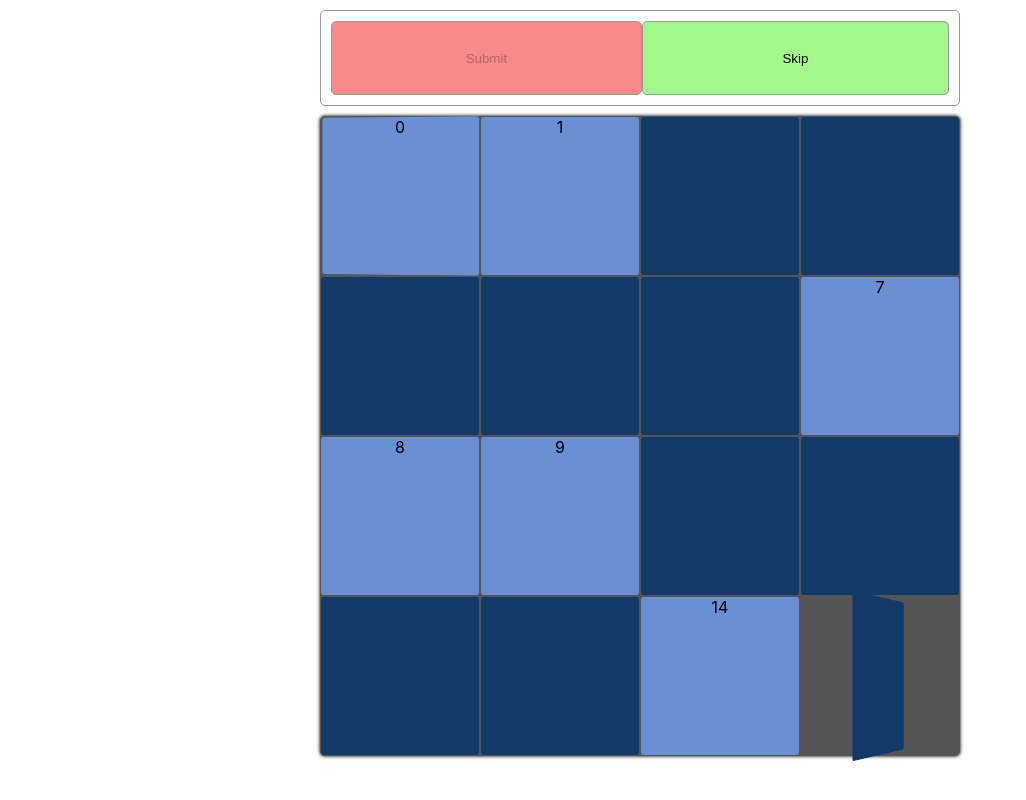
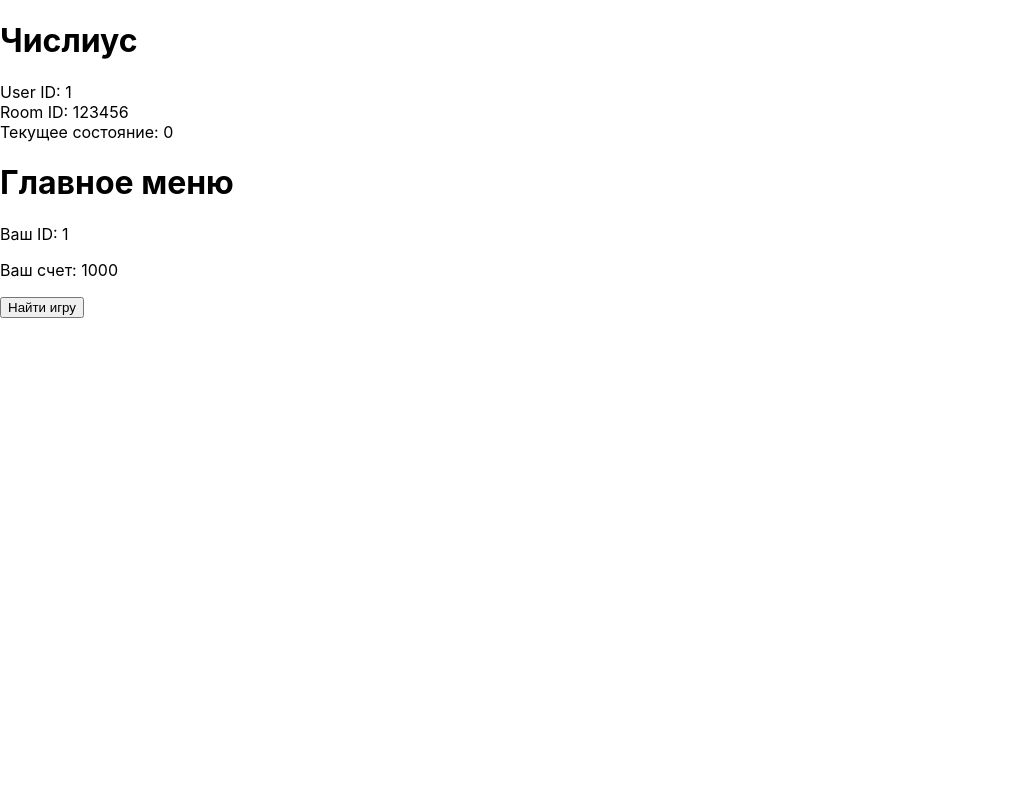
Before and after one commit to future-genius16/Chislius, a React (Create React App) app in the folder chislius_client/: page / in a window 1280 px wide. Shown: the whole page, without its empty margins (0-1026 px from the left). Built offline with nearby package versions, Linux system fonts and the light colour scheme.

Commit message:
Add states screens and message templates for test

```diff
--- a/chislius_client/src/App.js
+++ b/chislius_client/src/App.js
@@ -1,10 +1,189 @@
-import {Fragment} from "react";
-import GameScreen from './components/screen/GameScreen';
+import {Fragment, useEffect, useState} from "react"
+
+const States = {
+    MENU: 0, ROOM: 1, GAME: 2, MOVE: 3, END: 4
+}
 
 function App() {
-    return (<Fragment>
-        <GameScreen/>
-    </Fragment>);
+    const [state, setState] = useState(States.MENU)
+    const [userId, setUserId] = useState(null)
+    const [roomId, setRoomId] = useState(null)
+    const [data, setData] = useState(null)
+
+    useEffect(() => {
+        const message_0 = {
+            state: States.MENU, score: 1000
+        }
+        const message_1 = {
+            state: States.ROOM,
+            players: [{id: 1, name: "Player1", ready: true}, {id: 2, name: "Player2", ready: false}, {
+                id: 3, name: "Player3", ready: true
+            }]
+        }
+        const message_2 = {
+            state: States.GAME, players: [{id: 1, name: "Player1", score: 100}, {id: 2, name: "Player2", score: 50}, {
+                id: 12, name: "Player3", score: 25
+            }], potions: [1, 2, 3], cards: [1, 2, 3, null, 5, 6, null, 8],
+        }
+        const message_3 = {
+            state: States.MOVE, players: [{id: 1, name: "Player1", score: 100}, {id: 2, name: "Player2", score: 50}, {
+                id: 12, name: "Player3", score: 25
+            }], potions: [1, 2, 3], cards: [1, 2, 3, null, 5, 6, null, 8],
+        }
+        const message_4 = {
+            state: States.END, players: [{id: 1, name: "Player1", score: 100, winner: true}, {
+                id: 2, name: "Player2", score: 50, winner: false
+            }, {
+                id: 3, name: "Player3", score: 25, winner: false
+            }],
+        }
+
+        const message = message_0
+
+        setUserId(1)
+        setRoomId(123456)
+
+        if (message.state) {
+            setState(message.state)
+
+        }
+        setData(message)
+    }, [])
+
+    const renderScreen = () => {
+        switch (state) {
+            case States.MENU:
+                return <MenuScreen userId={userId} data={data}/>
+
+            case States.ROOM:
+                return <RoomScreen userId={userId} roomId={roomId} data={data}/>
+
+            case States.GAME:
+                return <GameScreenTemp userId={userId} roomId={roomId} data={data}/>
+
+            case States.MOVE:
+                return <MoveScreen userId={userId} roomId={roomId} data={data}/>
+
+            case States.END:
+                return <EndScreen userId={userId} roomId={roomId} data={data}/>
+
+            default:
+                return <div>Loading...</div>
+        }
+    }
+
+    return (<>
+        <h1>Числиус</h1>
+        {userId && <div>User ID: {userId}</div>}
+        {roomId && <div>Room ID: {roomId}</div>}
+        <div>Текущее состояние: {state}</div>
+        <div>
+            {renderScreen()}
+        </div>
+    </>)
 }
 
-export default App;
+export default App
+
+const MenuScreen = ({userId, data}) => {
+
+    return (<>
+        <h1>Главное меню</h1>
+        <p>Ваш ID: {userId}</p>
+        {data && <p>Ваш счет: {data.score}</p>}
+        <button>Найти игру</button>
+    </>)
+}
+
+const RoomScreen = ({userId, roomId, data}) => {
+    return (<>
+        <h1>Комната #{roomId}</h1>
+        <h2>Игроки:</h2>
+        <ul>
+            {data?.players?.map(player => (<li key={player.id}>
+                {player.name} {player.ready ? " Готов " : " Не готов "}
+                {player.id === userId && " (Вы)"}
+            </li>))}
+        </ul>
+        <button>Готов</button>
+    </>)
+}
+
+const GameScreenTemp = ({userId, roomId, data}) => {
+    return (<>
+        <h1>Игра идет!</h1>
+        <div>
+            <h2>Игроки:</h2>
+            <ul>
+                {data?.players?.map(player => (<li key={player.id}>
+                    {player.name}: {player.score} очков
+                    {player.id === userId && " (Вы)"}
+                </li>))}
+            </ul>
+        </div>
+
+        <div>
+            <h2>Зелья:</h2>
+            <div>
+                {data?.potions?.map((potion, index) => (<div key={index}>Зелье #{potion}</div>))}
+            </div>
+
+            <h2>Карты:</h2>
+            <div>
+                {data?.cards?.map((card, index) => (<div key={index}>
+                    {card ? `Карта ${card}` : "Пусто"}
+                </div>))}
+            </div>
+        </div>
+    </>)
+}
+
+const MoveScreen = ({userId, roomId, data}) => {
+    return (<div>
+        <h1>Ваш ход!</h1>
+        <div>
+            <h2>Игроки:</h2>
+            <ul>
+                {data?.players?.map(player => (<li key={player.id}>
+                    {player.name}: {player.score} очков
+                    {player.id === userId && " (Вы)"}
+                </li>))}
+            </ul>
+        </div>
+
+        <div>
+            <h2>Зелья:</h2>
+            <div>
+                {data?.potions?.map((potion, index) => (<div key={index}>Зелье #{potion}</div>))}
+            </div>
+
+            <h2>Карты:</h2>
+            <div>
+                {data?.cards?.map((card, index) => (<div key={index}>
+                    {card ? `Карта ${card}` : "Пусто"}
+                </div>))}
+            </div>
+        </div>
+
+        <div>
+            <button>Использовать зелье</button>
+            <button>Взять карту</button>
+            <button>Закончить ход</button>
+        </div>
+    </div>)
+}
+
+const EndScreen = ({userId, roomId, data}) => {
+    return (<>
+        <h1>Игра завершена!</h1>
+        <h2>Результаты:</h2>
+        <ul>
+            {data?.players?.map(player => (<li key={player.id}>
+                {player.name}: {player.score} очков
+                {player.winner && " 🏆"}
+                {player.id === userId && " (Вы)"}
+            </li>))}
+        </ul>
+        <button>В главное меню</button>
+    </>)
+}
```
